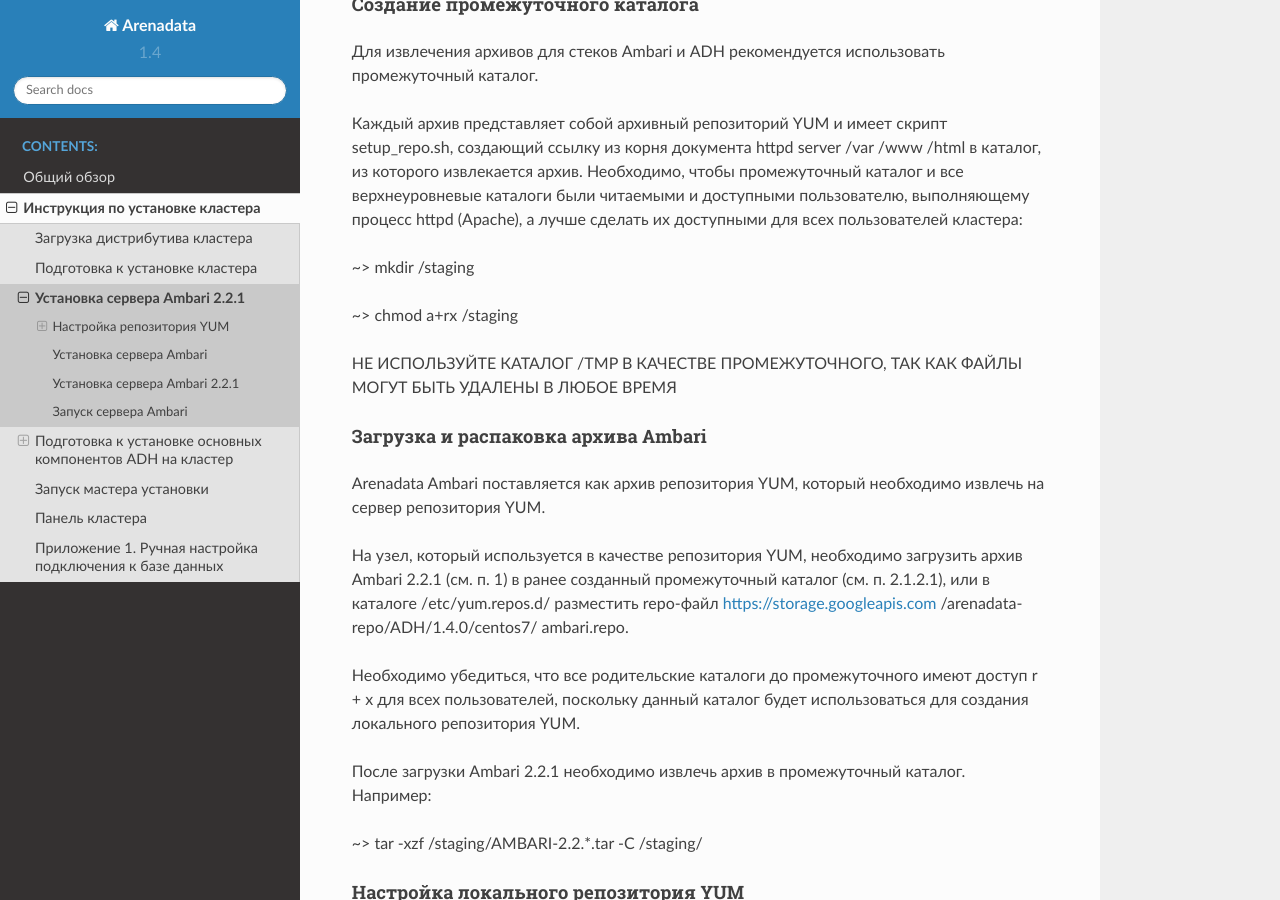
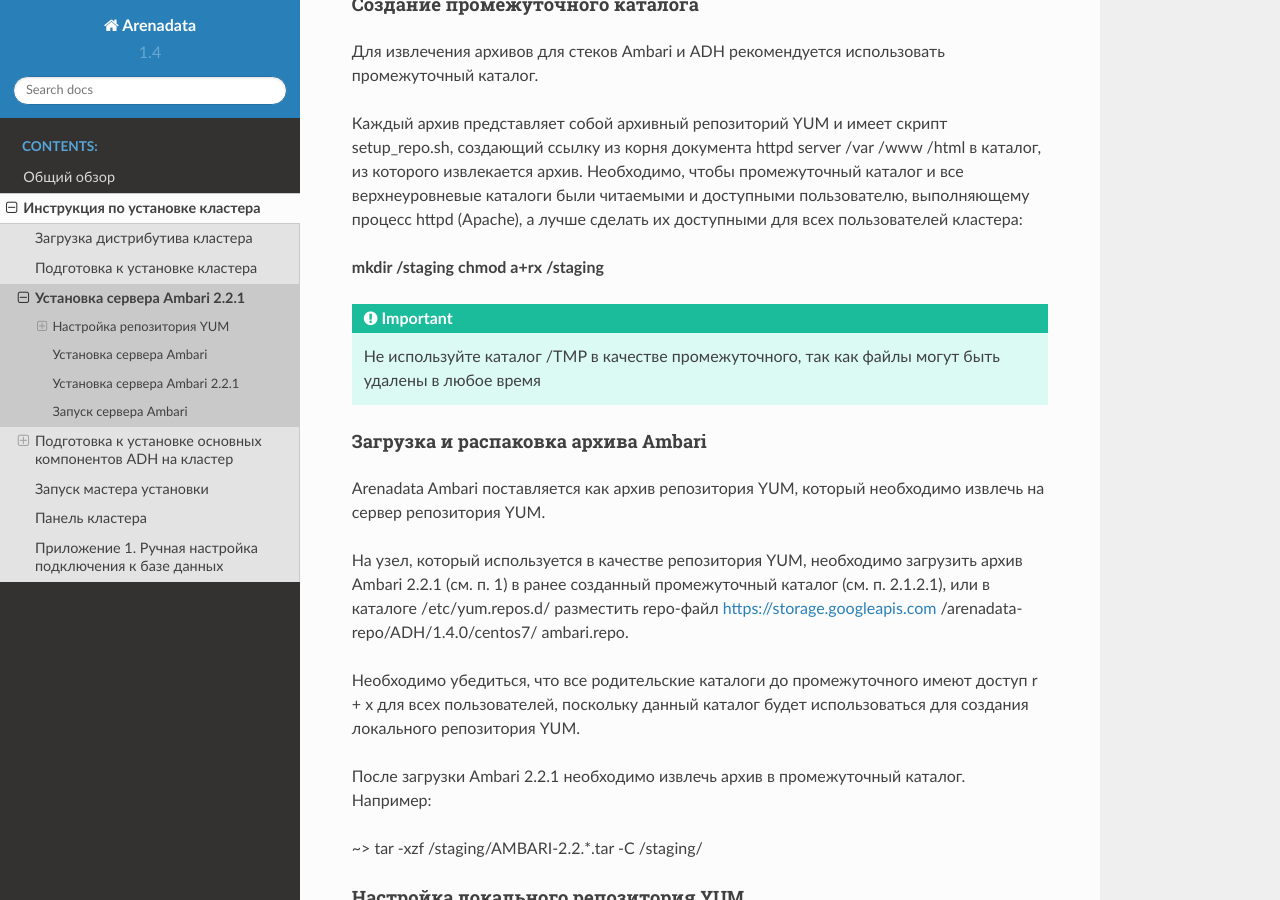
Before and after one commit to arenadata/docs_adps, a Sphinx documentation site: the page built from source/install/install.rst, in a window 1280 px wide and 900 px high, scrolled down 1169 px. Built offline with Sphinx 7.4.7 and the Read the Docs theme 2.0.0, drawn with Linux system fonts in a browser that asks for light colours; some of the changed lines change nothing that is shown.

Commit message:
Update install.rst

```diff
--- a/source/install/install.rst
+++ b/source/install/install.rst
@@ -69,11 +69,10 @@
 (Apache), а лучше сделать их доступными для всех пользователей
 кластера:
 
-~> mkdir /staging
+:command:`mkdir /staging`
+:command:`chmod a+rx /staging`
 
-~> chmod a+rx /staging
-
-НЕ ИСПОЛЬЗУЙТЕ КАТАЛОГ /TMP В КАЧЕСТВЕ ПРОМЕЖУТОЧНОГО, ТАК КАК ФАЙЛЫ МОГУТ БЫТЬ УДАЛЕНЫ В ЛЮБОЕ ВРЕМЯ
+.. important:: Не используйте каталог /TMP в качестве промежуточного, так как файлы могут быть удалены в любое время
 
 Загрузка и распаковка архива Ambari
 ~~~~~~~~~~~~~~~~~~~~~~~~~~~~~~~~~~~
```
